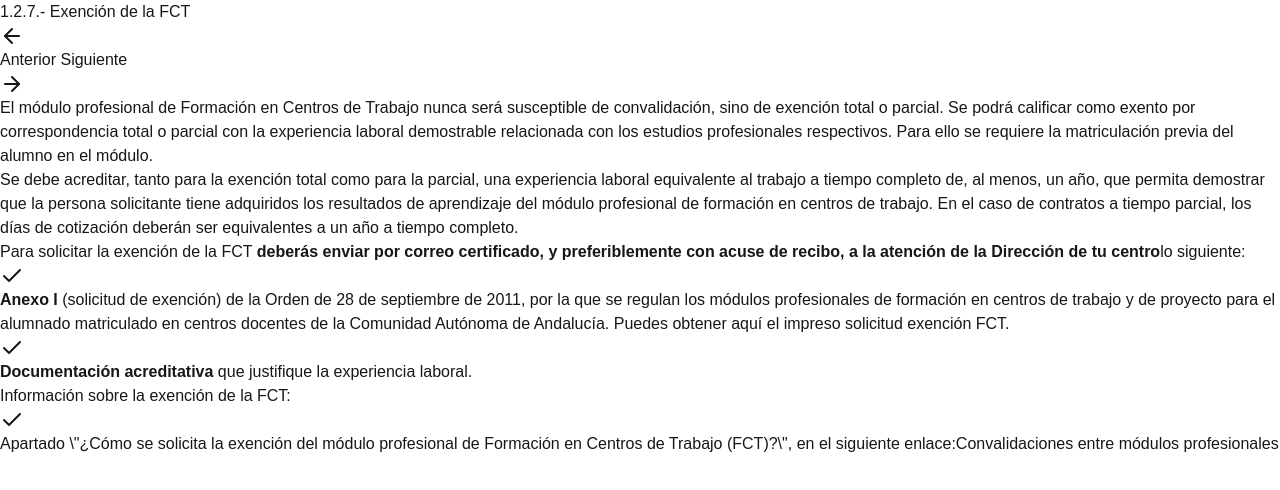
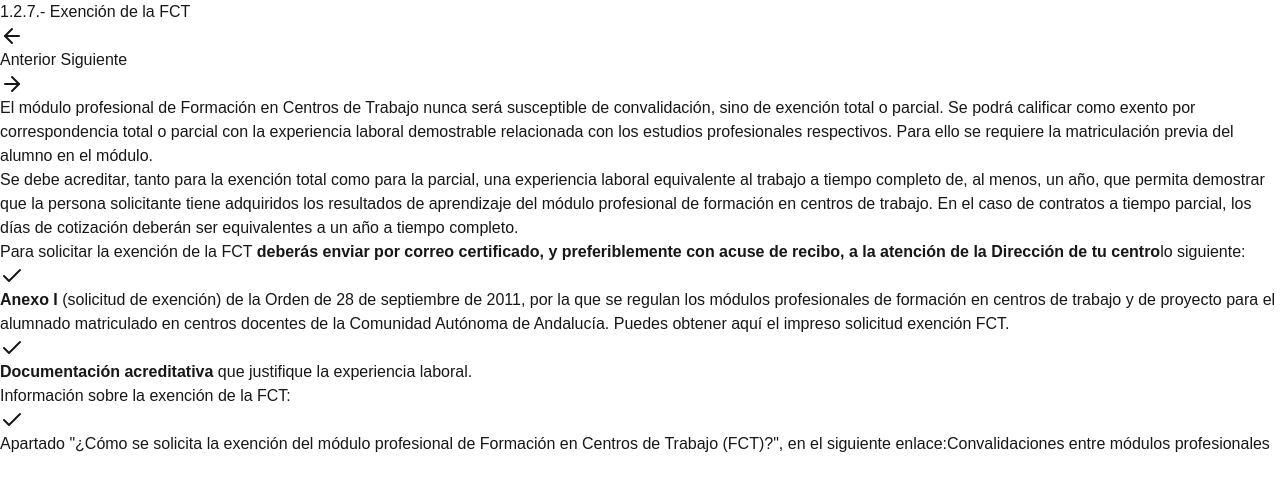
Before and after one commit to JPLY-XYZ/actividad32, a Next.js app: page /1_2_7_exencion_de_la_fct in a window 1280 px wide. Shown: the top 490 px of the page. Built offline with nearby package versions, Linux system fonts and the light colour scheme.

Commit message:
otro arreglo añadiendo quote

```diff
--- a/src/app/1_2_7_exencion_de_la_fct/page.jsx
+++ b/src/app/1_2_7_exencion_de_la_fct/page.jsx
@@ -53,7 +53,7 @@ export default function Home() {
           <p className="font-bold">Información sobre la exención de la FCT:</p>
 
           <ItemLista>
-          Apartado \"¿Cómo se solicita la exención del módulo profesional de Formación en Centros de Trabajo (FCT)?\", en el siguiente enlace:
+          Apartado &quot;¿Cómo se solicita la exención del módulo profesional de Formación en Centros de Trabajo (FCT)?&quot;, en el siguiente enlace:
           <a className="text-blue-600 underline" href="https://www.juntadeandalucia.es/educacion/portals/web/formacion-profesional-andaluza/estudiante/posibilidades-tras-formarme/convalidaciones-modulos">Convalidaciones entre módulos profesionales</a>
           </ItemLista>
 
--- a/src/app/1_2_donde_encontrar_que_modulos_son_convalidables/page.jsx
+++ b/src/app/1_2_donde_encontrar_que_modulos_son_convalidables/page.jsx
@@ -1,6 +1,7 @@
 import Titulo from "@/components/titulo";
 import Nav from "@/components/nav";
 import ItemLista from "@/components/item-lista";
+import Image from "next/image";
 
 export const metadata = {
   title: "1.2.- ¿Dónde encontrar qué módulos son convalidables?",
```
